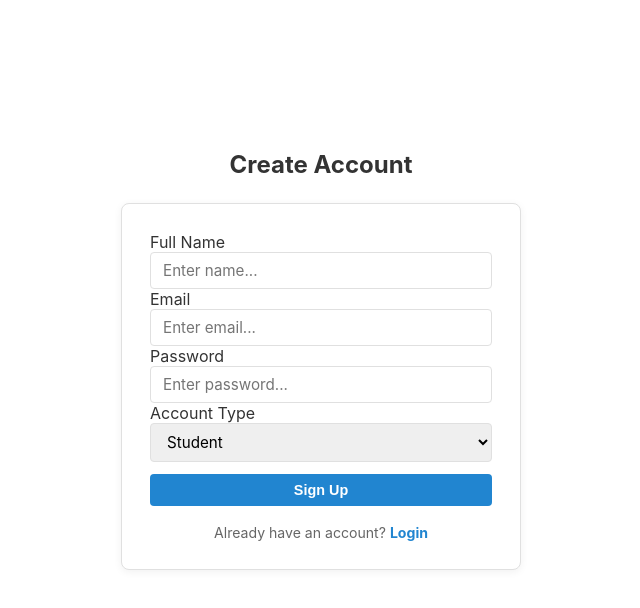
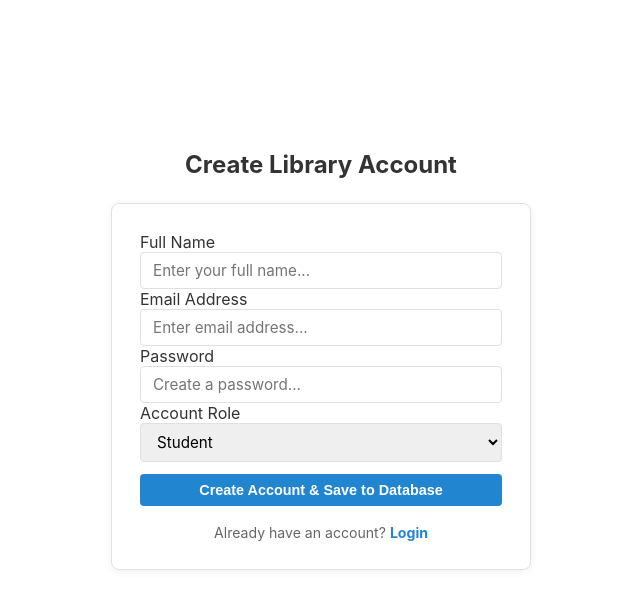
Before and after one commit to Ashishshankar26/Library-management-system-, a React (Create React App) app in the folder frontend/: page / in a window 1280 px wide. Both pictures are taken after a click on the element "Sign Up". Shown: the top 608 px of the page, without its empty margins (319-959 px from the left). Built offline with nearby package versions, Linux system fonts and the light colour scheme.

Commit message:
Implement strict MongoDB user persistence, password verification, and seeding

```diff
--- a/frontend/src/screens/LoginScreen.js
+++ b/frontend/src/screens/LoginScreen.js
@@ -19,37 +19,34 @@ const LoginScreen = ({ onLoginSuccess, onSwitchToSignUp }) => {
         if (data.token && data.user) {
           onLoginSuccess(data.token, data.user);
         } else {
-          setError(data.message || "Invalid credentials.");
+          setError(data.message || "Invalid email or password.");
         }
       })
       .catch(() => {
-        // Fallback for offline demo mode
-        const demoUser = {
-          _id: "demo-1",
-          name: email.includes("librarian") ? "Librarian User" : "Student Member",
-          email: email.trim(),
-          type: email.includes("librarian") ? "LIBRARIAN" : "STUDENT",
-        };
-        onLoginSuccess("demo-jwt-token-123", demoUser);
+        setError("Unable to connect to authentication server.");
       });
   };
 
   return (
     <div style={{ display: "flex", flexDirection: "column", alignItems: "center", justifyContent: "center", minHeight: "80vh" }}>
-      <div style={{ width: "100%", maxWidth: "400px" }}>
+      <div style={{ width: "100%", maxWidth: "420px" }}>
         <h2 className="screen-heading" style={{ textAlign: "center", marginBottom: "24px" }}>
           Library System Login
         </h2>
 
         <form onSubmit={handleSubmit} style={{ background: "#ffffff", padding: "28px", borderRadius: "8px", border: "1px solid #e0e0e0", boxShadow: "0 2px 8px rgba(0,0,0,0.06)" }}>
-          {error && <div style={{ color: "#db2828", marginBottom: "14px", fontSize: "0.9rem", textAlign: "center" }}>{error}</div>}
+          {error && (
+            <div style={{ color: "#db2828", background: "#fff8f8", border: "1px solid #fbbd08", padding: "10px", borderRadius: "4px", marginBottom: "16px", fontSize: "0.88rem", textAlign: "center" }}>
+              {error}
+            </div>
+          )}
 
           <div className="form-group">
             <label>Email</label>
             <input
               type="email"
               className="form-input"
-              placeholder="Enter email..."
+              placeholder="Enter your email..."
               value={email}
               onChange={(e) => setEmail(e.target.value)}
               required
@@ -61,7 +58,7 @@ const LoginScreen = ({ onLoginSuccess, onSwitchToSignUp }) => {
             <input
               type="password"
               className="form-input"
-              placeholder="Enter password..."
+              placeholder="Enter your password..."
               value={password}
               onChange={(e) => setPassword(e.target.value)}
               required
@@ -72,8 +69,8 @@ const LoginScreen = ({ onLoginSuccess, onSwitchToSignUp }) => {
             Login
           </button>
 
-          <div style={{ marginTop: "14px", fontSize: "0.85rem", color: "#666", textAlign: "center", background: "#f8f9fa", padding: "10px", borderRadius: "4px" }}>
-            <b>Default Credentials:</b><br />
+          <div style={{ marginTop: "16px", fontSize: "0.83rem", color: "#555", textAlign: "center", background: "#f8f9fa", padding: "10px", borderRadius: "4px" }}>
+            <b>Seeded MongoDB Accounts:</b><br />
             Librarian: <code>librarian@library.com</code> / <code>password</code><br />
             Student: <code>student@library.com</code> / <code>password</code>
           </div>
--- a/frontend/src/screens/SignUpScreen.js
+++ b/frontend/src/screens/SignUpScreen.js
@@ -14,38 +14,41 @@ const SignUpScreen = ({ onSignUpSuccess, onSwitchToLogin }) => {
     fetch("http://localhost:8080/user/sign-up", {
       method: "POST",
       headers: { "Content-Type": "application/json" },
-      body: JSON.stringify({ name, email, password, type }),
+      body: JSON.stringify({ name, email: email.trim(), password, type }),
     })
       .then((res) => res.json())
       .then((data) => {
-        if (data.token) {
+        if (data.token && data.user) {
           onSignUpSuccess(data.token, data.user);
         } else {
           setError(data.message || "Registration failed.");
         }
       })
       .catch(() => {
-        const newUser = { _id: String(Date.now()), name, email, type };
-        onSignUpSuccess("demo-jwt-token-123", newUser);
+        setError("Unable to connect to server. Please try again.");
       });
   };
 
   return (
     <div style={{ display: "flex", flexDirection: "column", alignItems: "center", justifyContent: "center", minHeight: "80vh" }}>
-      <div style={{ width: "100%", maxWidth: "400px" }}>
+      <div style={{ width: "100%", maxWidth: "420px" }}>
         <h2 className="screen-heading" style={{ textAlign: "center", marginBottom: "24px" }}>
-          Create Account
+          Create Library Account
         </h2>
 
         <form onSubmit={handleSubmit} style={{ background: "#ffffff", padding: "28px", borderRadius: "8px", border: "1px solid #e0e0e0", boxShadow: "0 2px 8px rgba(0,0,0,0.06)" }}>
-          {error && <div style={{ color: "#db2828", marginBottom: "14px", fontSize: "0.9rem", textAlign: "center" }}>{error}</div>}
+          {error && (
+            <div style={{ color: "#db2828", background: "#fff8f8", border: "1px solid #fbbd08", padding: "10px", borderRadius: "4px", marginBottom: "16px", fontSize: "0.88rem", textAlign: "center" }}>
+              {error}
+            </div>
+          )}
 
           <div className="form-group">
             <label>Full Name</label>
             <input
               type="text"
               className="form-input"
-              placeholder="Enter name..."
+              placeholder="Enter your full name..."
               value={name}
               onChange={(e) => setName(e.target.value)}
               required
@@ -53,11 +56,11 @@ const SignUpScreen = ({ onSignUpSuccess, onSwitchToLogin }) => {
           </div>
 
           <div className="form-group">
-            <label>Email</label>
+            <label>Email Address</label>
             <input
               type="email"
               className="form-input"
-              placeholder="Enter email..."
+              placeholder="Enter email address..."
               value={email}
               onChange={(e) => setEmail(e.target.value)}
               required
@@ -69,7 +72,7 @@ const SignUpScreen = ({ onSignUpSuccess, onSwitchToLogin }) => {
             <input
               type="password"
               className="form-input"
-              placeholder="Enter password..."
+              placeholder="Create a password..."
               value={password}
               onChange={(e) => setPassword(e.target.value)}
               required
@@ -77,7 +80,7 @@ const SignUpScreen = ({ onSignUpSuccess, onSwitchToLogin }) => {
           </div>
 
           <div className="form-group">
-            <label>Account Type</label>
+            <label>Account Role</label>
             <select className="form-input" value={type} onChange={(e) => setType(e.target.value)}>
               <option value="STUDENT">Student</option>
               <option value="LIBRARIAN">Librarian</option>
@@ -85,7 +88,7 @@ const SignUpScreen = ({ onSignUpSuccess, onSwitchToLogin }) => {
           </div>
 
           <button type="submit" className="btn-accent" style={{ width: "100%", marginTop: "12px" }}>
-            Sign Up
+            Create Account & Save to Database
           </button>
 
           <div style={{ marginTop: "18px", textAlign: "center", fontSize: "0.88rem", color: "#666" }}>
```
Also changed, not shown: 1 other file (tests, documents, lock files or other folders).
